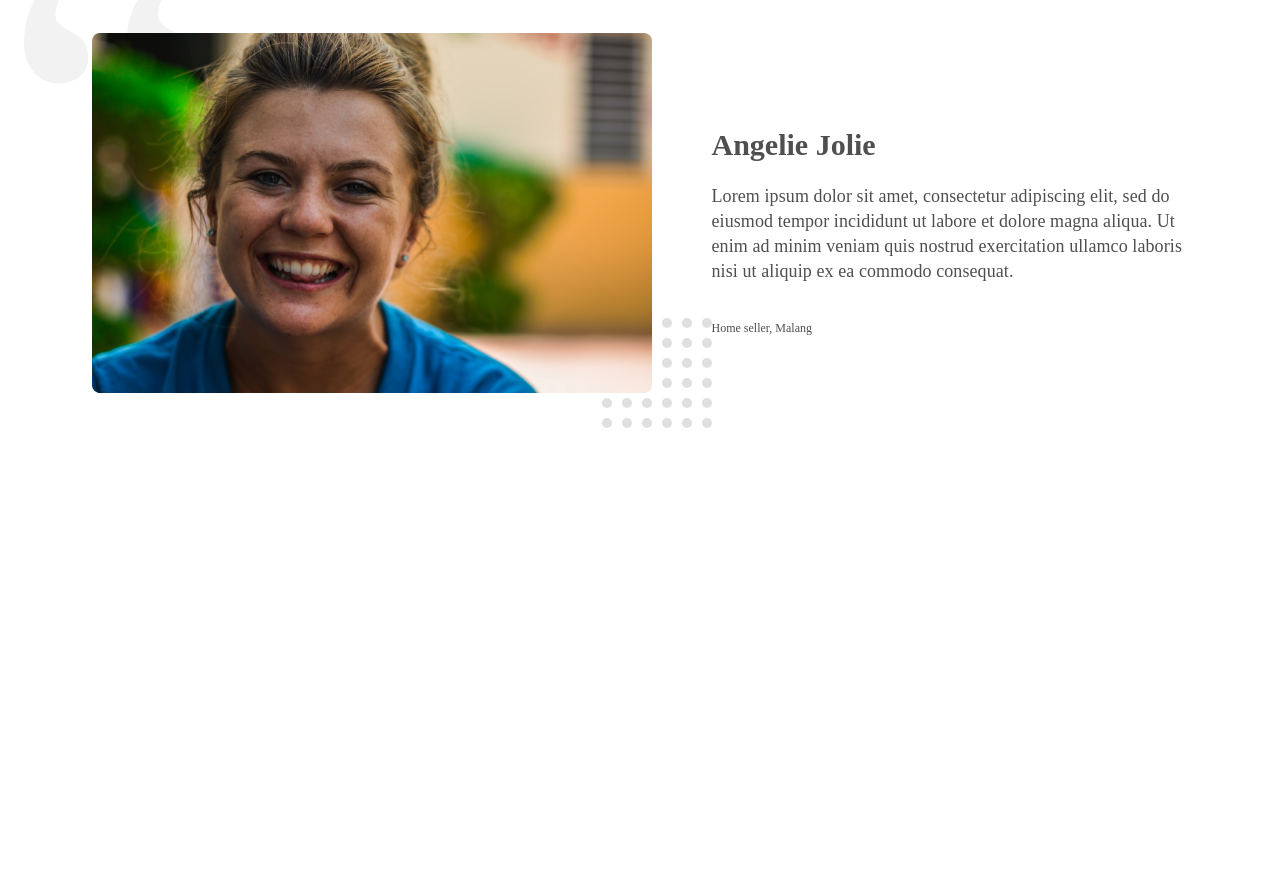
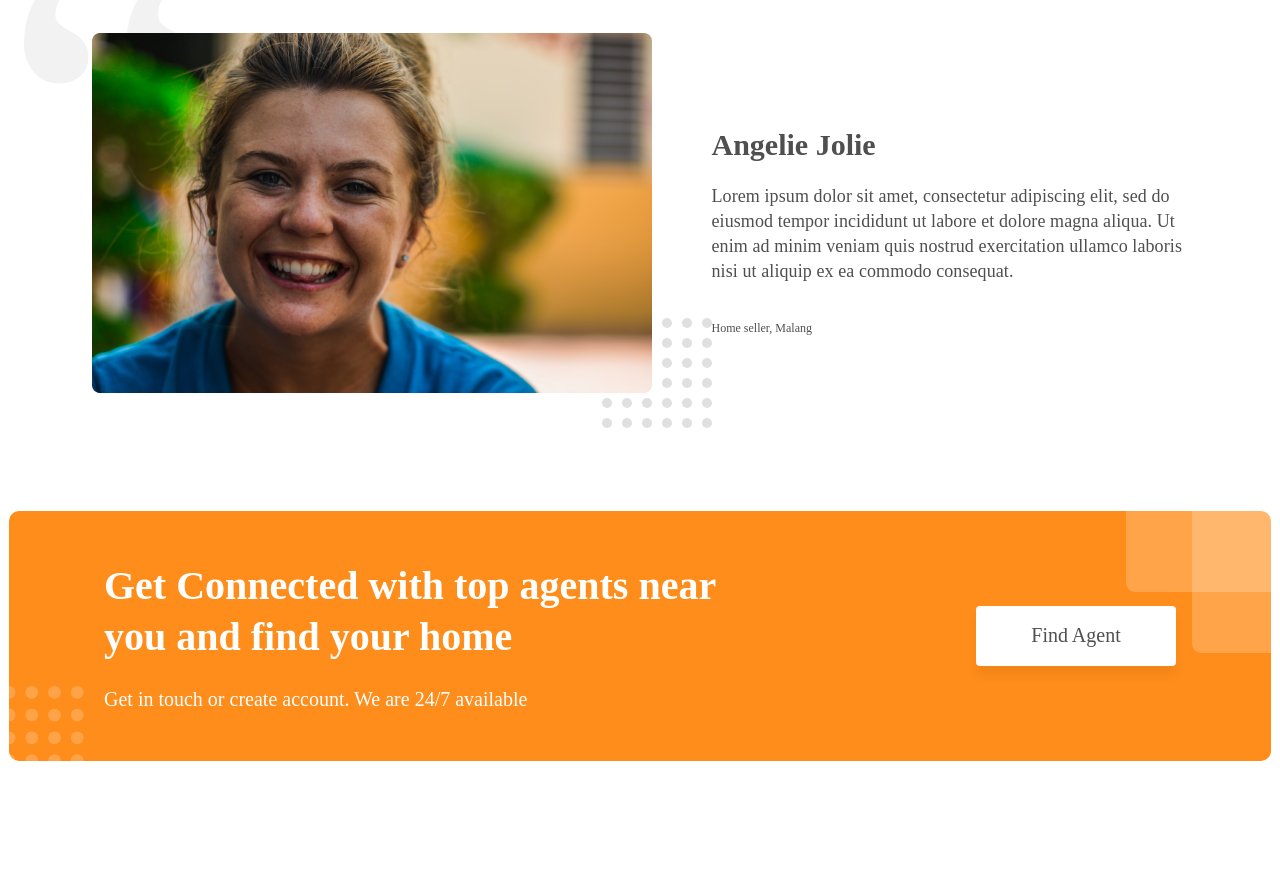
Before and after one commit to NekrasovaOlga/magazin, a website: page app/index.html in a window 1280 px wide. Shown: the part 3055-3941 px from the top of the page. Before the commit the page ends 3548 px from the top, so only its background shows below. Drawn offline with nearby package versions, Linux system fonts and the light colour scheme.

Commit message:
Добавлен блок connect

```diff
--- a/app/index.html
+++ b/app/index.html
@@ -282,6 +282,20 @@
     </div>
     <!-- /.reviews -->
 
+    <div class="connect">
+        <div class="content">
+            <div class="connect__box">
+                <div class="connect__box-list">
+                    <h3 class="connect__box-title">Get Connected with top agents near you and find your home</h3>
+                    <p class="connect__box-description">Get in touch or create account. We are 24/7 available</p>
+                </div>
+                <button class="connect__box-btn">
+                    Find Agent
+                </button>
+            </div>
+        </div>
+    </div>
+    <!-- /.connect -->
 
     <script src="https://code.jquery.com/jquery-3.5.1.min.js"></script>
     <script src="./js/slick.min.js"></script>
--- /dev/null
+++ b/app/sass/block/_connect.sass
@@ -0,0 +1,49 @@
+.connect
+    position: relative
+    margin-top: 78px
+    overflow: hidden
+    &__box
+        width: 100%
+        background: $orange
+        border-radius: 10px
+        padding: 49px 95px
+        display: flex
+        justify-content: space-between
+        align-items: center
+        color: #ffffff
+        font-size: 20px
+        line-height: 25px
+        margin-bottom: 125px
+        position: relative
+        &::after
+            position: absolute
+            content: ''
+            background: url(../img/connect-bg.svg)
+            width: 104px
+            height: 104px
+            left: -29px
+            bottom: -29px
+        &::before
+            position: absolute
+            content: ''
+            background: url(../img/connect-bg-2.svg)
+            width: 205px
+            height: 218px
+            top: -76px
+            right: -60px
+        &-title
+            font-size: 40px
+            line-height: 51px
+            max-width: 637px
+            width: 100%
+            margin-bottom: 25px
+        &-btn
+            max-width: 200px
+            width: 100%
+            height: 60px
+            background: #ffffff
+            outline: none
+            border: none
+            box-shadow: 0px 10px 10px rgba(0, 0, 0, 0.05)
+            border-radius: 4px
+            color: $black
--- a/app/sass/style.sass
+++ b/app/sass/style.sass
@@ -8,3 +8,4 @@
 @import 'block/services'
 @import 'block/properties'
 @import 'block/reviews'
+@import 'block/connect'
```
Also changed, not shown: app/css/style.min.css, app/img/connect-bg-2.svg (added), app/img/connect-bg.svg (added).
